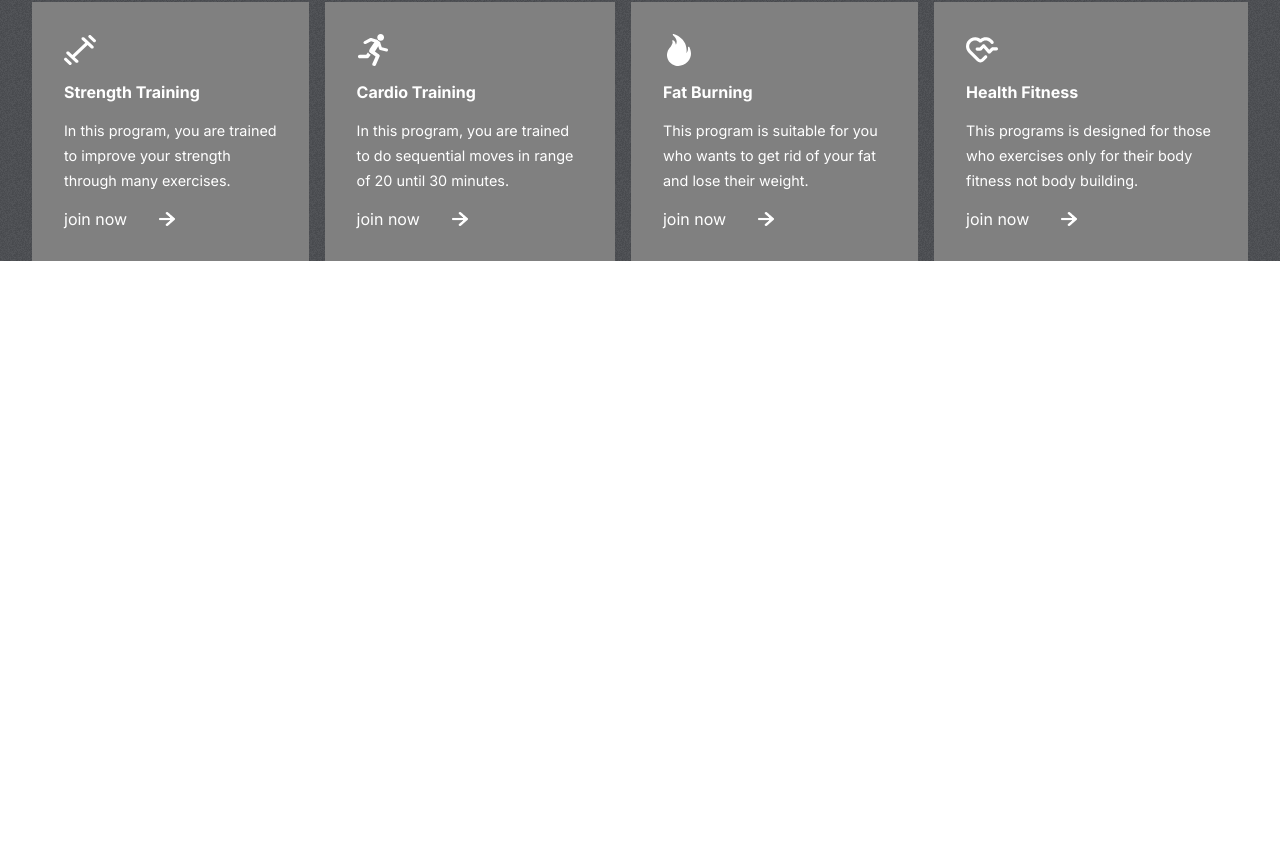
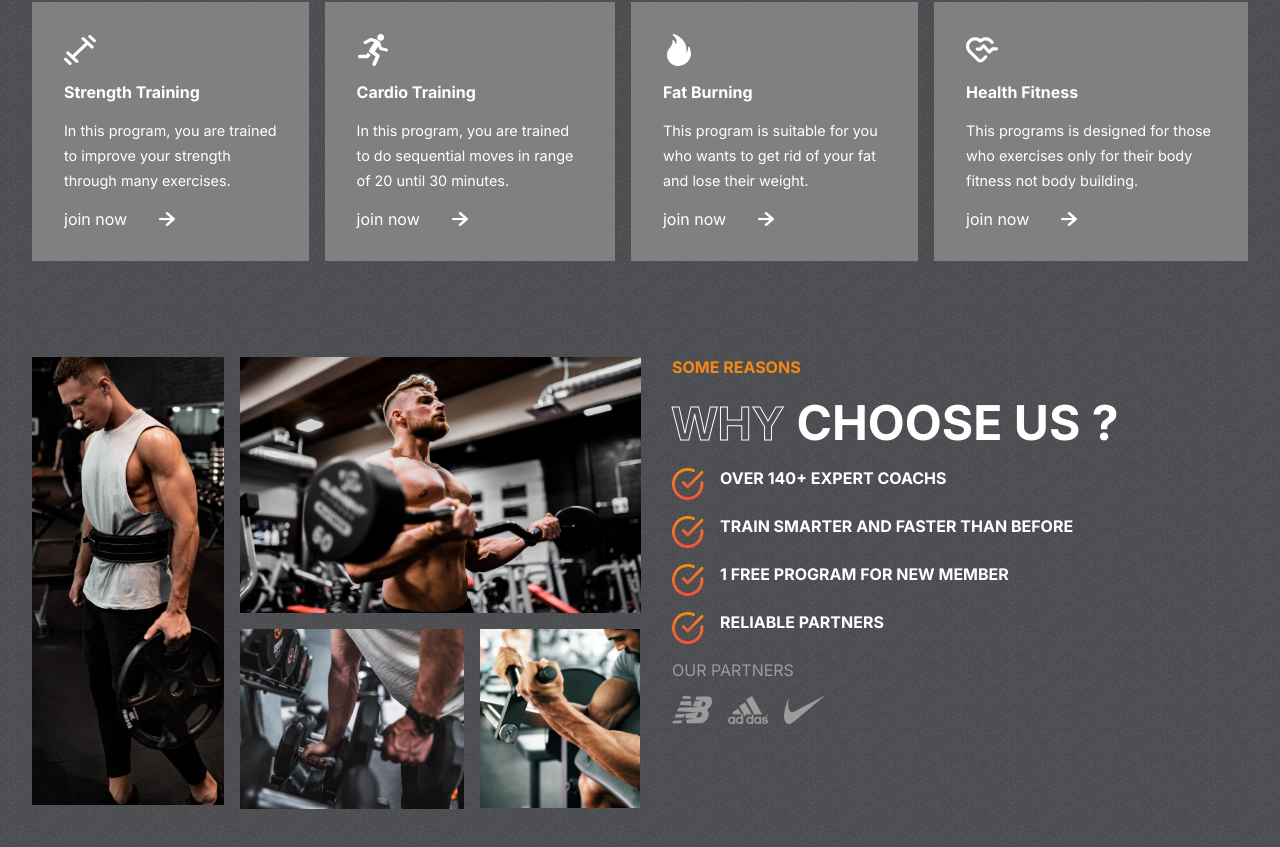
Before and after one commit to masud001/fitness, a React (Create React App) app: page / in a window 1280 px wide. Shown: the part 906-1753 px from the top of the page. Before the commit the page ends 1167 px from the top, so only its background shows below. Built offline with nearby package versions, Linux system fonts and the light colour scheme.

Commit message:
resones page done

```diff
--- a/src/App.js
+++ b/src/App.js
@@ -1,11 +1,13 @@
 import './App.css';
 import Hero from './Components/Hero/Hero';
 import Programs from './Components/programs/Programs';
+import Reasons from './Components/Reasons/Reasons';
 function App() {
 	return (
 		<div className='App'>
 			<Hero />
 			<Programs />
+			<Reasons />
 		</div>
 	);
 }
--- /dev/null
+++ b/src/Components/Reasons/Reasons.css
@@ -0,0 +1,75 @@
+.reasons{
+    display: flex;
+    padding: 0 2rem;
+    gap: 2rem;
+}
+.reasons-left{
+    grid-gap: 1rem;
+    display: grid;
+    flex: 1 1;
+    gap: 1rem;
+    grid-auto-rows: 1fr;
+    grid-template-columns: repeat(3, 1fr);
+}
+.reasons-left>img{
+    object-fit: cover;
+}
+.reasons-left > :nth-child(1){
+    width: 12rem;
+    height: 28rem;
+    grid-row: 1/3;
+}
+.reasons-left > :nth-child(2){
+    width: auto;
+    height: 16rem;
+    grid-column: 2/4;
+}
+.reasons-left > :nth-child(3){
+    width: 14rem;
+    grid-row: 2;
+    grid-column: 2/3;
+}
+.reasons-left > :nth-child(4){
+    width: 10rem;
+    height: 11.2rem;
+    grid-row: 2;
+    grid-column: 3/4;
+}
+.reasons-right{
+    flex: 1 1;
+    display: flex;
+    flex-direction: column;
+    gap: 1rem;
+    text-transform: uppercase;
+}
+.reasons-right>span{
+    color: var(--orange);
+    font-weight: bold;
+}
+.reasons-right>div{
+    color: white;
+    font-size: 3rem;
+    font-weight: bold;
+}
+
+.details-right{
+    display: flex;
+    flex-direction: column;
+    gap: 1rem;
+}
+.details-right>div{
+    display: flex;
+    font-size: 1rem;
+    gap: 1rem;
+}
+.details-right>div>img{
+    width: 2rem;
+    height: 2rem;
+}
+.partners{
+    display: flex;
+    gap: 1rem;
+}
+.partners>img{
+    width: 2.5rem;
+}
--- /dev/null
+++ b/src/Components/Reasons/Reasons.jsx
@@ -0,0 +1,56 @@
+import React from 'react';
+import image1 from '../../assets/image1.png';
+import image2 from '../../assets/image2.png';
+import image3 from '../../assets/image3.png';
+import image4 from '../../assets/image4.png';
+import nb from '../../assets/nb.png';
+import adidas from '../../assets/adidas.png';
+import nike from '../../assets/nike.png';
+import tick from '../../assets/tick.png';
+import './Reasons.css';
+
+const Reasons = () => {
+	return (
+		<div className='reasons' id='reasons'>
+			<div className='reasons-left'>
+				<img src={image1} alt='' />
+				<img src={image2} alt='' />
+				<img src={image3} alt='' />
+				<img src={image4} alt='' />
+			</div>
+			<div className='reasons-right'>
+				<span>some reasons</span>
+				<div className=''>
+					<span className='stroke-text'>why </span>
+					<span>choose us ?</span>
+				</div>
+				<div className='details-right'>
+					<div className=''>
+						<img src={tick} alt='tick-icon' />
+						<span>OVER 140+ EXPERT COACHS</span>
+					</div>
+					<div className=''>
+						<img src={tick} alt='tick-icon' />
+						<span>TRAIN SMARTER AND FASTER THAN BEFORE</span>
+					</div>
+					<div className=''>
+						<img src={tick} alt='tick-icon' />
+						<span>1 FREE PROGRAM FOR NEW MEMBER</span>
+					</div>
+					<div className=''>
+						<img src={tick} alt='tick-icon' />
+						<span>RELIABLE PARTNERS</span>
+					</div>
+				</div>
+				<span style={{ color: 'var(--gray)', fontWeight: 'normal' }}>our partners</span>
+				<div className='partners'>
+					<img src={nb} alt='brand' />
+					<img src={adidas} alt='adidas brand' />
+					<img src={nike} alt='nike brand' />
+				</div>
+			</div>
+		</div>
+	);
+};
+
+export default Reasons;
```
